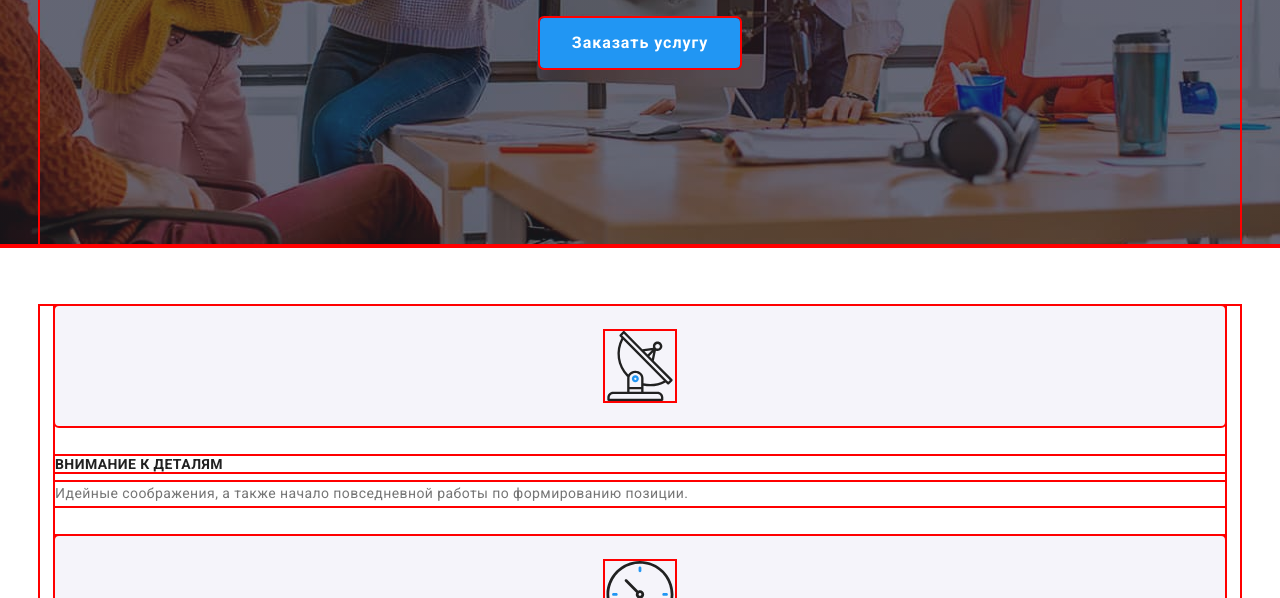
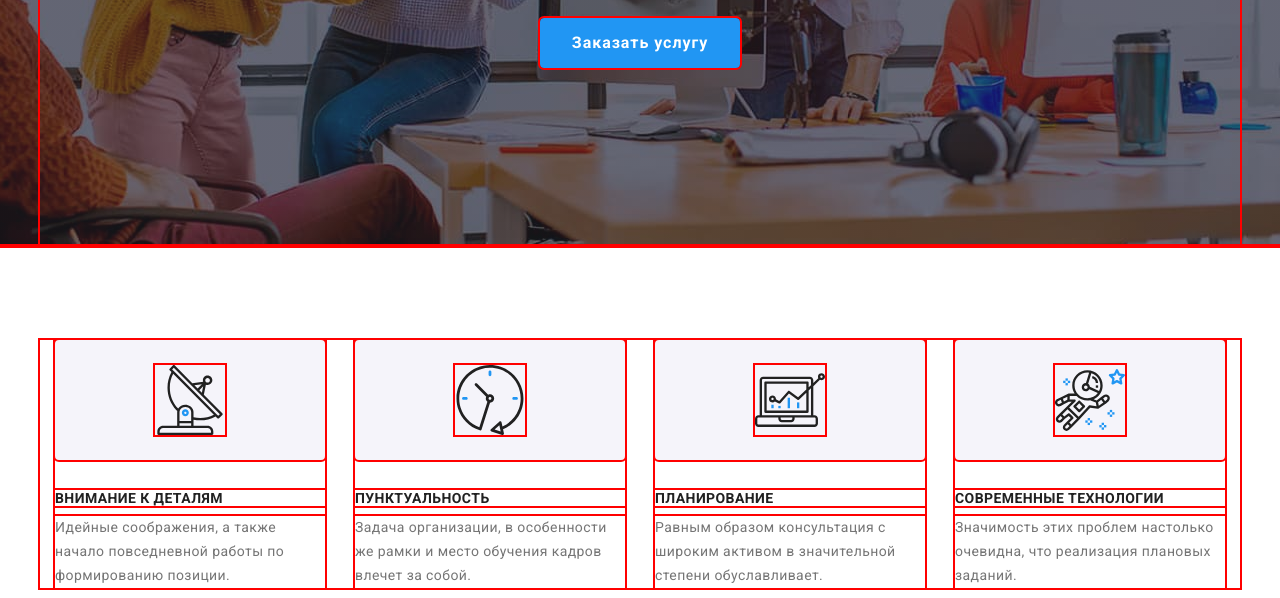
Before and after one commit to tomenko/goit-markup-hw-08, a plain HTML site: page index.html in a window 1280 px wide. Shown: the part 354-952 px from the top of the page. Drawn offline with nearby package versions, Linux system fonts and the light colour scheme.

Commit message:
advantages

```diff
--- a/sass/components/_advantages.scss
+++ b/sass/components/_advantages.scss
@@ -1,5 +1,9 @@
 .section-advantages {
   padding: 60px 0;
+
+  @media screen and (min-width: 1200px) {
+    padding: 94px 0;
+  }
 }
 
 .advantages-list {
@@ -15,11 +19,11 @@
     width: 100%;
 
     @media screen and (min-width: 768px) {
-      width: calc((100%-30px) / 2);
+      width: calc((100% - 30px) / 2);
     }
 
-    &:not(:last-child) {
-      margin-bottom: 30px;
+    @media screen and (min-width: 1200px) {
+      width: calc((100% - 30px * 3) / 4);
     }
 
     & div {
@@ -58,9 +62,19 @@
   background-image: url(../../images/section-advantages/astronaut.svg);
 }
 
-/* .advantages-list-item:not(:last-child) {
-  margin-right: 30px;
-} */
+.advantages-list-item:not(:last-child) {
+  margin-bottom: 30px;
+
+  @media screen and (min-width: 1200px) {
+    margin-bottom: 0px;
+  }
+}
+
+.advantages-list-item:nth-last-child(-n + 2) {
+  @media screen and (min-width: 768px) {
+    margin-bottom: 0px;
+  }
+}
 
 .advantages-title {
   margin-top: 30px;
```
Also changed, not shown: CSS/main.css, CSS/main.min.css, 2 other files.
